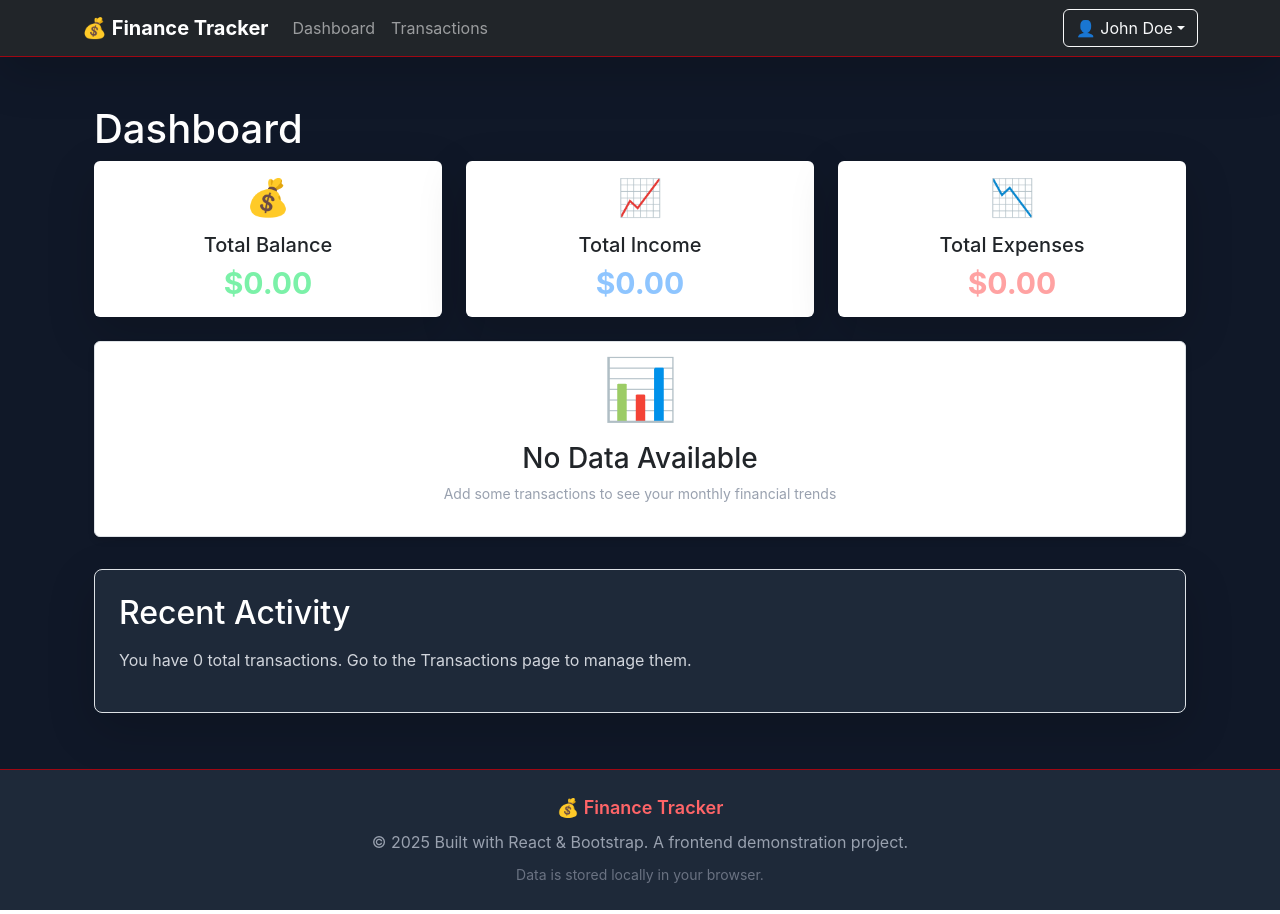
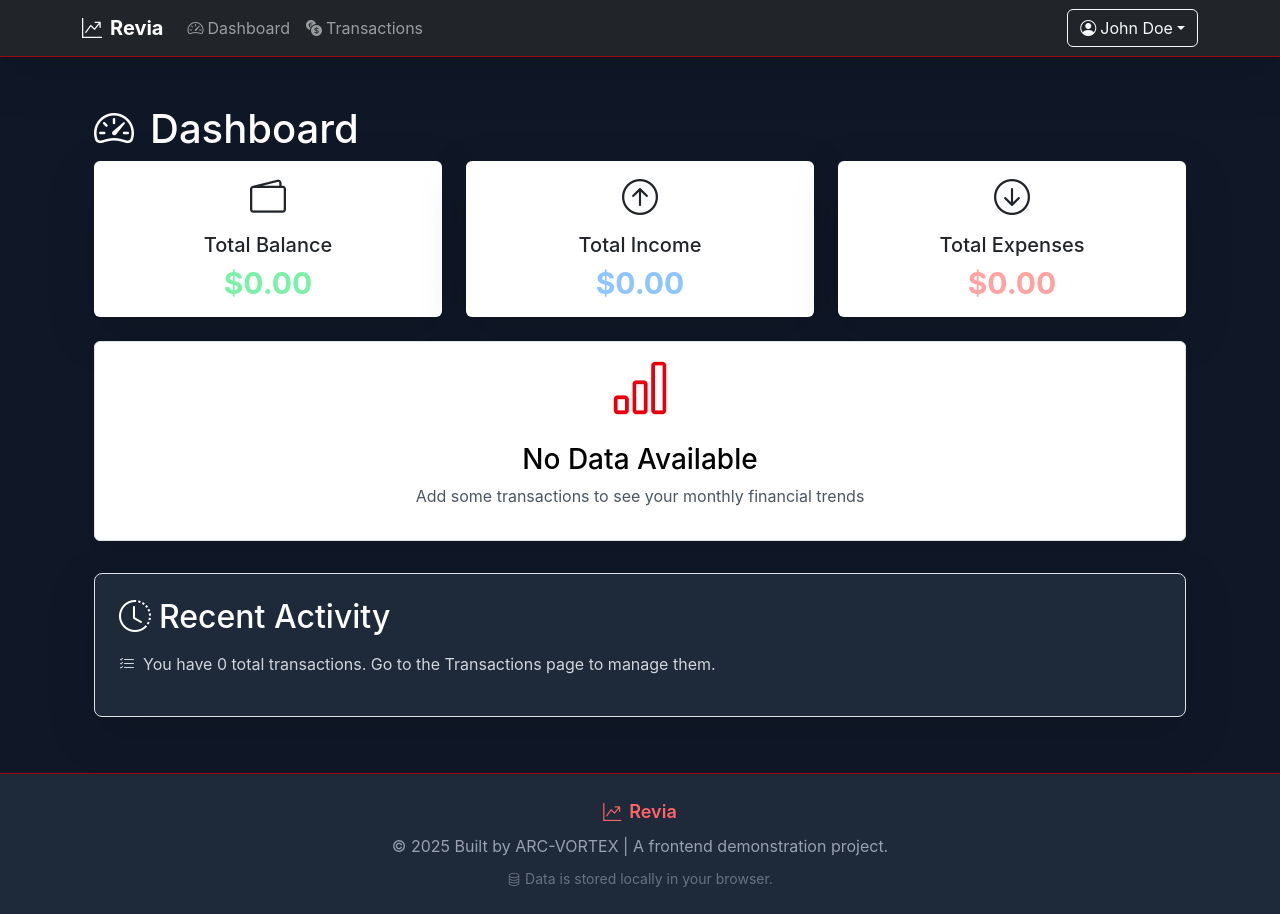
Before and after one commit to imdeenathayalan/Revia, a React (Vite) app in the folder frontend/: page / in a window 1280 px wide. Both pictures are taken after typing "name@example.com", "Sample123" into the empty fields and a click on the button "Sign In". Built offline with nearby package versions, Linux system fonts and the light colour scheme.

Commit message:
Icons Totally Changed

```diff
--- a/frontend/index.html
+++ b/frontend/index.html
@@ -4,7 +4,9 @@
     <meta charset="UTF-8" />
     <link rel="icon" type="image/svg+xml" href="/src/logoo.svg" />
     <meta name="viewport" content="width=device-width, initial-scale=1.0" />
-    <title>ARC-VORTEX</title>
+    <title>Revia - Finance Tracker</title>
+    <!-- Bootstrap Icons CDN -->
+    <link rel="stylesheet" href="https://cdn.jsdelivr.net/npm/bootstrap-icons@1.11.0/font/bootstrap-icons.css">
   </head>
   <body>
     <div id="root"></div>
--- a/frontend/src/components/Finance/MonthlyChart.jsx
+++ b/frontend/src/components/Finance/MonthlyChart.jsx
@@ -41,6 +41,7 @@ function MonthlyChart({ transactions }) {
 
     setIsEmpty(false);
 
+    // Group transactions by month and calculate income/expenses
     const monthlyData = {};
 
     transactions.forEach(transaction => {
@@ -63,6 +64,7 @@ function MonthlyChart({ transactions }) {
       }
     });
 
+    // Sort months chronologically
     const sortedMonths = Object.keys(monthlyData).sort();
     const labels = sortedMonths.map(month => monthlyData[month].label);
 
@@ -99,7 +101,7 @@ function MonthlyChart({ transactions }) {
       legend: {
         position: 'top',
         labels: {
-          color: '#D1D5DB', // Light gray
+          color: '#000000', // Black text
           font: {
             size: 14,
             weight: '600',
@@ -109,17 +111,17 @@ function MonthlyChart({ transactions }) {
       title: {
         display: true,
         text: 'Monthly Income vs Expenses',
-        color: '#F87171', // Light red
+        color: '#dc2626', // Red-600
         font: {
           size: 18,
           weight: 'bold',
         },
       },
       tooltip: {
-        backgroundColor: 'rgba(31, 41, 55, 0.95)', // Dark gray
-        titleColor: '#F87171', // Light red
-        bodyColor: '#D1D5DB', // Light gray
-        borderColor: '#EF4444', // Red
+        backgroundColor: 'rgba(255, 255, 255, 0.95)', // White background
+        titleColor: '#000000', // Black text
+        bodyColor: '#000000', // Black text
+        borderColor: '#e5e7eb', // Gray border
         borderWidth: 1,
         cornerRadius: 8,
       }
@@ -128,10 +130,10 @@ function MonthlyChart({ transactions }) {
       y: {
         beginAtZero: true,
         grid: {
-          color: 'rgba(75, 85, 99, 0.5)', // Dark gray
+          color: 'rgba(0, 0, 0, 0.1)', // Light black grid
         },
         ticks: {
-          color: '#9CA3AF', // Gray
+          color: '#000000', // Black text
           callback: function(value) {
             return '$' + value;
           }
@@ -139,15 +141,15 @@ function MonthlyChart({ transactions }) {
         title: {
           display: true,
           text: 'Amount ($)',
-          color: '#F87171', // Light red
+          color: '#000000', // Black text
         }
       },
       x: {
         grid: {
-          color: 'rgba(75, 85, 99, 0.3)', // Dark gray
+          color: 'rgba(0, 0, 0, 0.1)', // Light black grid
         },
         ticks: {
-          color: '#9CA3AF', // Gray
+          color: '#000000', // Black text
         }
       }
     },
@@ -155,11 +157,13 @@ function MonthlyChart({ transactions }) {
 
   if (isEmpty) {
     return (
-      <Card className="mt-6 shadow-xl border border-red-700 bg-gray-800"> {/* Dark card */}
+      <Card className="mt-6 shadow-xl border border-red-700 bg-gray-100">
         <Card.Body className="p-8 text-center">
-          <div className="text-6xl mb-4 text-red-400">📊</div> {/* Dark red */}
-          <h3 className="text-xl font-semibold text-red-300 mb-2">No Data Available</h3> {/* Light red */}
-          <p className="text-gray-400 text-sm"> {/* Gray */}
+          <div className="text-6xl mb-4 text-red-600">
+            <i className="bi bi-bar-chart"></i>
+          </div>
+          <h3 className="text-xl font-semibold text-black mb-2">No Data Available</h3>
+          <p className="text-gray-600">
             Add some transactions to see your monthly financial trends
           </p>
         </Card.Body>
@@ -168,18 +172,21 @@ function MonthlyChart({ transactions }) {
   }
 
   return (
-    <Card className="mt-6 shadow-xl border border-red-700 bg-gray-800"> {/* Dark card */}
+    <Card className="mt-6 shadow-xl border border-red-700 bg-gray-100">
       <Card.Body className="p-6">
         <div className="flex justify-between items-center mb-6">
-          <h3 className="text-lg font-semibold text-red-400">Monthly Overview</h3> {/* Dark red */}
+          <h3 className="text-lg font-semibold text-black">
+            <i className="bi bi-graph-up me-2"></i>
+            Monthly Overview
+          </h3>
           <div className="flex items-center space-x-4">
             <div className="flex items-center">
-              <div className="w-3 h-3 bg-green-400 rounded-full mr-2"></div>
-              <span className="text-sm text-gray-300">Income</span> {/* Light gray */}
+              <div className="w-3 h-3 bg-green-500 rounded-full mr-2"></div>
+              <span className="text-sm text-black">Income</span>
             </div>
             <div className="flex items-center">
-              <div className="w-3 h-3 bg-red-400 rounded-full mr-2"></div>
-              <span className="text-sm text-gray-300">Expenses</span> {/* Light gray */}
+              <div className="w-3 h-3 bg-red-500 rounded-full mr-2"></div>
+              <span className="text-sm text-black">Expenses</span>
             </div>
           </div>
         </div>
@@ -187,6 +194,15 @@ function MonthlyChart({ transactions }) {
         <div className="h-80">
           <Bar data={chartData} options={options} />
         </div>
+
+        {chartData.labels.length > 0 && (
+          <div className="mt-4 p-4 bg-white rounded-lg border border-gray-300">
+            <p className="text-black text-sm text-center">
+              <i className="bi bi-calendar me-2"></i>
+              Showing data for {chartData.labels.length} month{chartData.labels.length !== 1 ? 's' : ''}
+            </p>
+          </div>
+        )}
       </Card.Body>
     </Card>
   );
--- a/frontend/src/components/Finance/SummaryCards.jsx
+++ b/frontend/src/components/Finance/SummaryCards.jsx
@@ -6,24 +6,24 @@ function SummaryCards({ balance, income, expenses }) {
       title: 'Total Balance',
       amount: balance,
       variant: balance >= 0 ? 'success' : 'danger',
-      icon: '💰',
-      bgColor: balance >= 0 ? 'bg-green-900' : 'bg-red-900', // Dark colors
+      icon: 'bi-wallet2',
+      bgColor: balance >= 0 ? 'bg-green-900' : 'bg-red-900',
       textColor: balance >= 0 ? 'text-green-300' : 'text-red-300'
     },
     {
       title: 'Total Income',
       amount: income,
       variant: 'success',
-      icon: '📈',
-      bgColor: 'bg-gray-800', // Dark gray
+      icon: 'bi-arrow-up-circle',
+      bgColor: 'bg-gray-800',
       textColor: 'text-blue-300'
     },
     {
       title: 'Total Expenses',
       amount: expenses,
       variant: 'danger',
-      icon: '📉',
-      bgColor: 'bg-gray-800', // Dark gray
+      icon: 'bi-arrow-down-circle',
+      bgColor: 'bg-gray-800',
       textColor: 'text-red-300'
     }
   ];
@@ -32,13 +32,15 @@ function SummaryCards({ balance, income, expenses }) {
     <Row className="g-4 mb-6">
       {cards.map((card, index) => (
         <Col md={4} key={index}>
-          <Card className={`h-100 text-center border-0 shadow-lg transition-transform hover:scale-105 ${card.bgColor} border border-red-700`}> {/* Dark red border */}
+          <Card className={`h-100 text-center border-0 shadow-lg transition-transform hover:scale-105 ${card.bgColor} border border-red-700`}>
             <Card.Body className="p-6">
-              <div className="text-4xl mb-3">{card.icon}</div>
-              <Card.Title className={`text-lg font-semibold mb-2 ${card.textColor}`}> {/* Colored text */}
+              <div className="text-4xl mb-3">
+                <i className={card.icon}></i>
+              </div>
+              <Card.Title className={`text-lg font-semibold mb-2 ${card.textColor}`}>
                 {card.title}
               </Card.Title>
-              <Card.Text className={`text-3xl font-bold ${card.textColor}`}> {/* Colored amount */}
+              <Card.Text className={`text-3xl font-bold ${card.textColor}`}>
                 ${card.amount.toFixed(2)}
               </Card.Text>
             </Card.Body>
--- a/frontend/src/components/Layout/Footer.jsx
+++ b/frontend/src/components/Layout/Footer.jsx
@@ -4,14 +4,18 @@ function Footer() {
   const currentYear = new Date().getFullYear();
 
   return (
-    <footer className="bg-gray-800 text-gray-300 py-6 mt-8 border-t border-red-800"> {/* Dark theme */}
+    <footer className="bg-gray-800 text-gray-300 py-6 mt-8 border-t border-red-800">
       <Container className="text-center">
-        <p className="mb-2 text-lg font-semibold text-red-400">💰 Finance Tracker</p> {/* Dark red */}
-        <p className="mb-2 text-gray-400"> {/* Gray text */}
-          &copy; {currentYear} Built with React & Bootstrap.
-          <span className="block sm:inline"> A frontend demonstration project.</span>
+        <p className="mb-2 text-lg font-semibold text-red-400">
+          <i className="bi bi-graph-up-arrow me-2"></i>
+          Revia
         </p>
-        <small className="text-gray-500 text-sm"> {/* Dark gray */}
+        <p className="mb-2 text-gray-400">
+          &copy; {currentYear} Built by ARC-VORTEX
+          <span className="block sm:inline"> | A frontend demonstration project.</span>
+        </p>
+        <small className="text-gray-500 text-sm">
+          <i className="bi bi-database me-1"></i>
           Data is stored locally in your browser.
         </small>
       </Container>
--- a/frontend/src/components/Layout/Navigation.jsx
+++ b/frontend/src/components/Layout/Navigation.jsx
@@ -5,7 +5,6 @@ function Navigation({ authState, updateAuthState }) {
   const navigate = useNavigate();
 
   const handleLogout = () => {
-    // Clear authentication data
     localStorage.removeItem('authToken');
     localStorage.removeItem('user');
     updateAuthState(false, null);
@@ -16,7 +15,8 @@ function Navigation({ authState, updateAuthState }) {
     <Navbar bg="dark" variant="dark" expand="lg" className="mb-4 shadow-lg border-b border-red-800">
       <Container>
         <Navbar.Brand as={Link} to="/" className="text-xl font-bold text-red-400">
-          💰 Finance Tracker
+          <i className="bi bi-graph-up-arrow me-2"></i>
+          Revia
         </Navbar.Brand>
         <Navbar.Toggle aria-controls="basic-navbar-nav" className="border-red-600" />
         <Navbar.Collapse id="basic-navbar-nav">
@@ -28,6 +28,7 @@ function Navigation({ authState, updateAuthState }) {
                   to="/"
                   className="hover:text-red-300 transition-colors duration-200 text-gray-300"
                 >
+                  <i className="bi bi-speedometer2 me-1"></i>
                   Dashboard
                 </Nav.Link>
                 <Nav.Link
@@ -35,6 +36,7 @@ function Navigation({ authState, updateAuthState }) {
                   to="/transactions"
                   className="hover:text-red-300 transition-colors duration-200 text-gray-300"
                 >
+                  <i className="bi bi-currency-exchange me-1"></i>
                   Transactions
                 </Nav.Link>
               </Nav>
@@ -45,14 +47,16 @@ function Navigation({ authState, updateAuthState }) {
                     id="dropdown-basic"
                     className="border-red-600 text-red-300 hover:bg-red-700 hover:text-white"
                   >
-                    👤 {authState.user?.name || 'User'}
+                    <i className="bi bi-person-circle me-1"></i>
+                    {authState.user?.name || 'User'}
                   </Dropdown.Toggle>
                   <Dropdown.Menu className="bg-gray-800 border border-red-700">
                     <Dropdown.Item
                       className="text-gray-300 hover:bg-gray-700 hover:text-white"
                       onClick={handleLogout}
                     >
-                      🚪 Logout
+                      <i className="bi bi-box-arrow-right me-2"></i>
+                      Logout
                     </Dropdown.Item>
                   </Dropdown.Menu>
                 </Dropdown>
@@ -65,6 +69,7 @@ function Navigation({ authState, updateAuthState }) {
                 to="/login"
                 className="hover:text-red-300 transition-colors duration-200 text-gray-300"
               >
+                <i className="bi bi-box-arrow-in-right me-1"></i>
                 Login
               </Nav.Link>
               <Nav.Link
@@ -72,6 +77,7 @@ function Navigation({ authState, updateAuthState }) {
                 to="/signup"
                 className="ml-2 px-4 py-2 bg-red-600 hover:bg-red-700 text-white rounded-lg transition-colors duration-200"
               >
+                <i className="bi bi-person-plus me-1"></i>
                 Sign Up
               </Nav.Link>
             </Nav>
--- a/frontend/src/pages/Dashboard.jsx
+++ b/frontend/src/pages/Dashboard.jsx
@@ -16,7 +16,10 @@ function Dashboard() {
 
   return (
     <Container>
-      <h1 className="mb-6 text-3xl font-bold text-red-400">Dashboard</h1> {/* Dark red title */}
+      <h1 className="mb-6 text-3xl font-bold text-red-400">
+        <i className="bi bi-speedometer2 me-3"></i>
+        Dashboard
+      </h1>
       <SummaryCards
         balance={totals.balance}
         income={totals.income}
@@ -25,16 +28,21 @@ function Dashboard() {
 
       <MonthlyChart transactions={transactions} />
 
-      <div className="mt-8 p-6 bg-gray-800 rounded-lg shadow-lg border border-red-700"> {/* Dark card with red border */}
-        <h2 className="text-xl font-semibold text-red-400 mb-3">Recent Activity</h2> {/* Dark red */}
-        <p className="text-gray-300"> {/* Light gray text */}
+      <div className="mt-8 p-6 bg-gray-800 rounded-lg shadow-lg border border-red-700">
+        <h2 className="text-xl font-semibold text-red-400 mb-3">
+          <i className="bi bi-clock-history me-2"></i>
+          Recent Activity
+        </h2>
+        <p className="text-gray-300">
+          <i className="bi bi-list-check me-2"></i>
           You have {transactions.length} total transaction{transactions.length !== 1 ? 's' : ''}.
           Go to the Transactions page to manage them.
         </p>
         {transactions.length > 0 && (
-          <div className="mt-4 p-4 bg-gray-700 rounded-lg border border-red-800"> {/* Darker card */}
-            <p className="text-sm text-gray-400"> {/* Gray text */}
-              <strong className="text-red-300">Latest transaction:</strong> {transactions[0]?.description} -
+          <div className="mt-4 p-4 bg-gray-700 rounded-lg border border-red-800">
+            <p className="text-sm text-gray-400">
+              <i className="bi bi-arrow-up-right me-2"></i>
+              <strong>Latest transaction:</strong> {transactions[0]?.description} -
               ${Math.abs(transactions[0]?.amount).toFixed(2)}
             </p>
           </div>
--- a/frontend/src/pages/Transactions.jsx
+++ b/frontend/src/pages/Transactions.jsx
@@ -31,10 +31,7 @@ function Transactions() {
   const confirmDelete = async () => {
     if (transactionToDelete) {
       setIsDeleting(true);
-
-      // Simulate async operation (like API call)
       await new Promise(resolve => setTimeout(resolve, 1000));
-
       const updatedTransactions = transactions.filter(t => t.id !== transactionToDelete.id);
       setTransactions(updatedTransactions);
       saveTransactions(updatedTransactions);
@@ -53,13 +50,17 @@ function Transactions() {
   return (
     <Container>
       <div className="d-flex justify-content-between align-items-center mb-6 p-4 bg-gray-800 rounded-lg shadow-lg border border-red-700">
-        <h1 className="text-2xl font-bold text-red-400 m-0">Transactions</h1>
+        <h1 className="text-2xl font-bold text-red-400 m-0">
+          <i className="bi bi-currency-exchange me-3"></i>
+          Transactions
+        </h1>
         <Button
           variant="danger"
           onClick={() => setShowAddModal(true)}
           className="px-6 py-2 rounded-lg bg-red-600 hover:bg-red-700 text-white font-semibold transition-colors border border-red-700"
         >
-          + Add Transaction
+          <i className="bi bi-plus-circle me-2"></i>
+          Add Transaction
         </Button>
       </div>
 
@@ -79,10 +80,9 @@ function Transactions() {
         onHide={cancelDelete}
         onConfirm={confirmDelete}
         title="Delete Transaction"
-        message={transactionToDelete ? `Are you sure you want to delete "${transactionToDelete.description}"? This action cannot be undone.` : "Are you sure you want to delete this transaction?"}
+        message={transactionToDelete ? `Are you sure you want to delete "${transactionToDelete.description}"?` : "Are you sure you want to delete this transaction?"}
         confirmText="Delete"
         variant="danger"
-        isLoading={isDeleting}
       />
     </Container>
   );
```
Also changed, not shown: frontend/src/components/Finance/AddTransactionModal.jsx (+24 -16 lines), frontend/src/components/Finance/TransactionTable.jsx (+31 -9 lines), frontend/src/components/UI/ConfirmationModal.jsx (+17 -16 lines).
